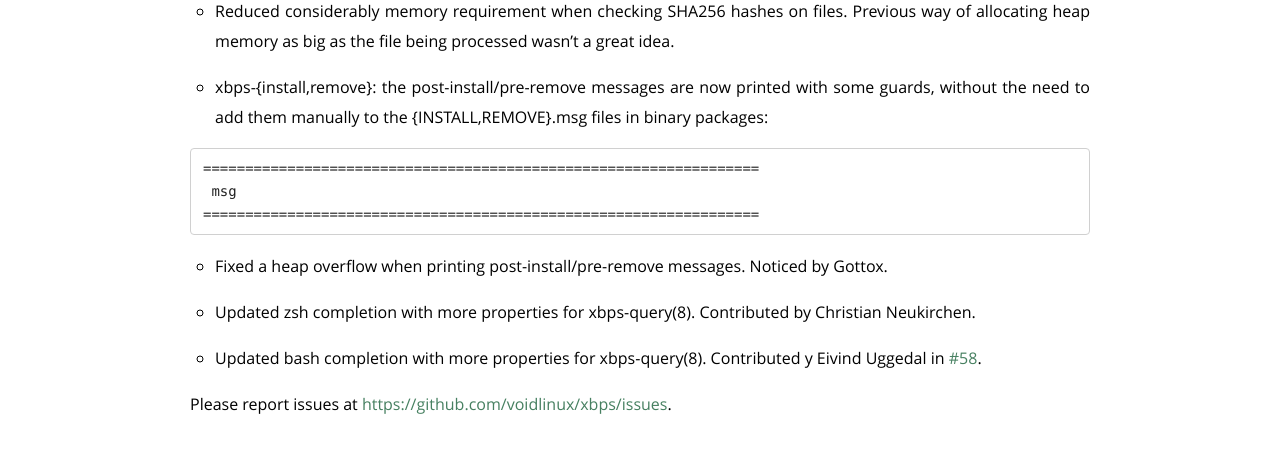
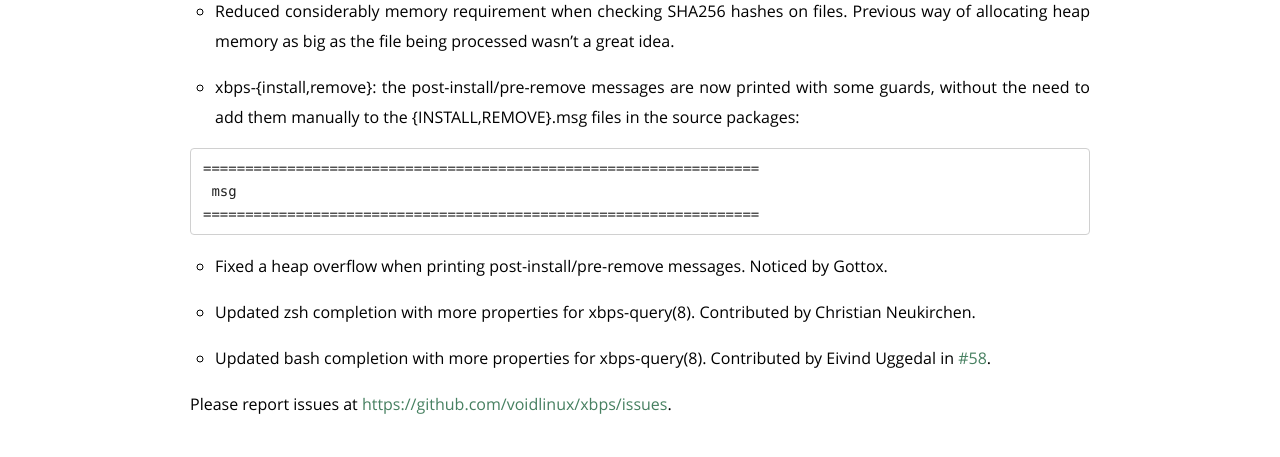
Before and after one commit to void-linux/void-linux.github.io, a Jekyll site: the page built from _posts/2014-09-18-xbps-0.40.markdown, in a window 1280 px wide and 900 px high, scrolled down 581 px. Shown: the part 218-675 px from the top of the window. Built offline with Jekyll 4.4.1, drawn with Linux system fonts in a browser that asks for light colours; Markdown is read by kramdown in place of the engine named in the settings; comment, search, counter and statistics services are not loaded.

Commit message:
posts/xbps-0.40: tyop, grammar (thanks @RealJohnGalt).

````diff
--- a/_posts/2014-09-18-xbps-0.40.markdown
+++ b/_posts/2014-09-18-xbps-0.40.markdown
@@ -20,7 +20,7 @@
 
 - xbps-{install,remove}: the post-install/pre-remove messages are now
 printed with some guards, without the need to add them manually to the
-{INSTALL,REMOVE}.msg files in binary packages:
+{INSTALL,REMOVE}.msg files in the source packages:
 
 ```
 ==================================================================
@@ -35,7 +35,7 @@
 by Christian Neukirchen.
 
 - Updated bash completion with more properties for xbps-query(8). Contributed
-y Eivind Uggedal in [#58](https://github.com/voidlinux/xbps/issues/58).
+by Eivind Uggedal in [#58](https://github.com/voidlinux/xbps/issues/58).
 
 Please report issues at
 [https://github.com/voidlinux/xbps/issues](https://github.com/voidlinux/xbps/issues).
````
